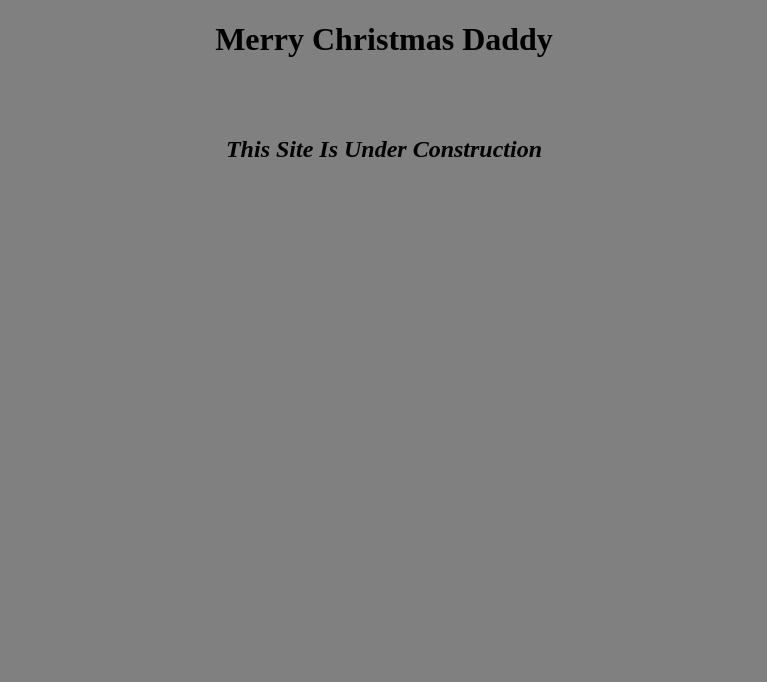
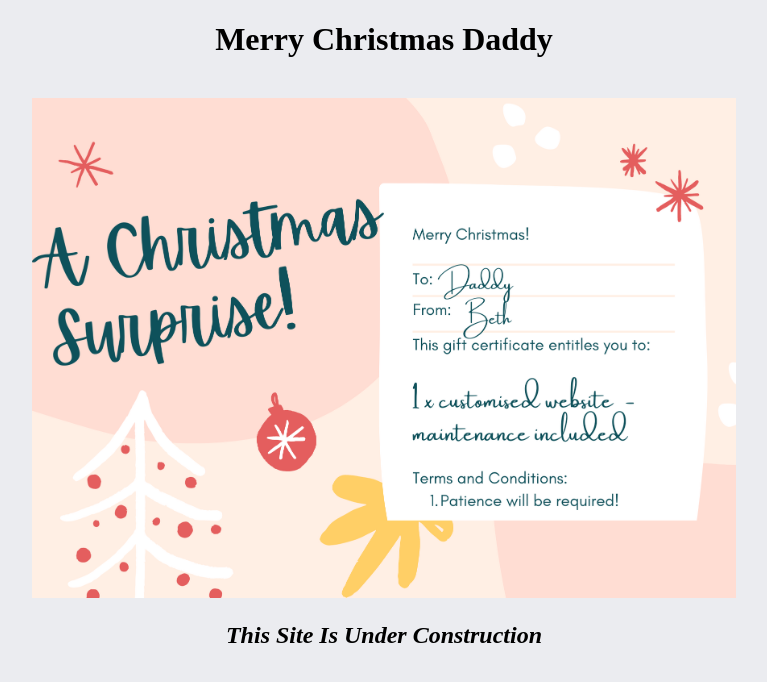
Before and after one commit to brovi12/brovi12.github.io, a plain HTML site: page index.html in a window 1280 px wide. Shown: the whole page, without its empty margins (256-1023 px from the left). Drawn offline with Linux system fonts and the light colour scheme.

Commit message:
added voucher to site and recoloured

```diff
--- a/index.html
+++ b/index.html
@@ -12,6 +12,7 @@
 
 <h1>Merry Christmas Daddy</h1>
 <br>
+<img src="Images/voucher.png" height="500" width="auto">
 <br>
 <h2><em>This Site Is Under Construction</em></h2>
   <!--
--- a/styles.css
+++ b/styles.css
@@ -11,5 +11,5 @@ html {
 
 
 body {
-    background-color:gray;
+    background-color:#EBECF0;
 }
```
